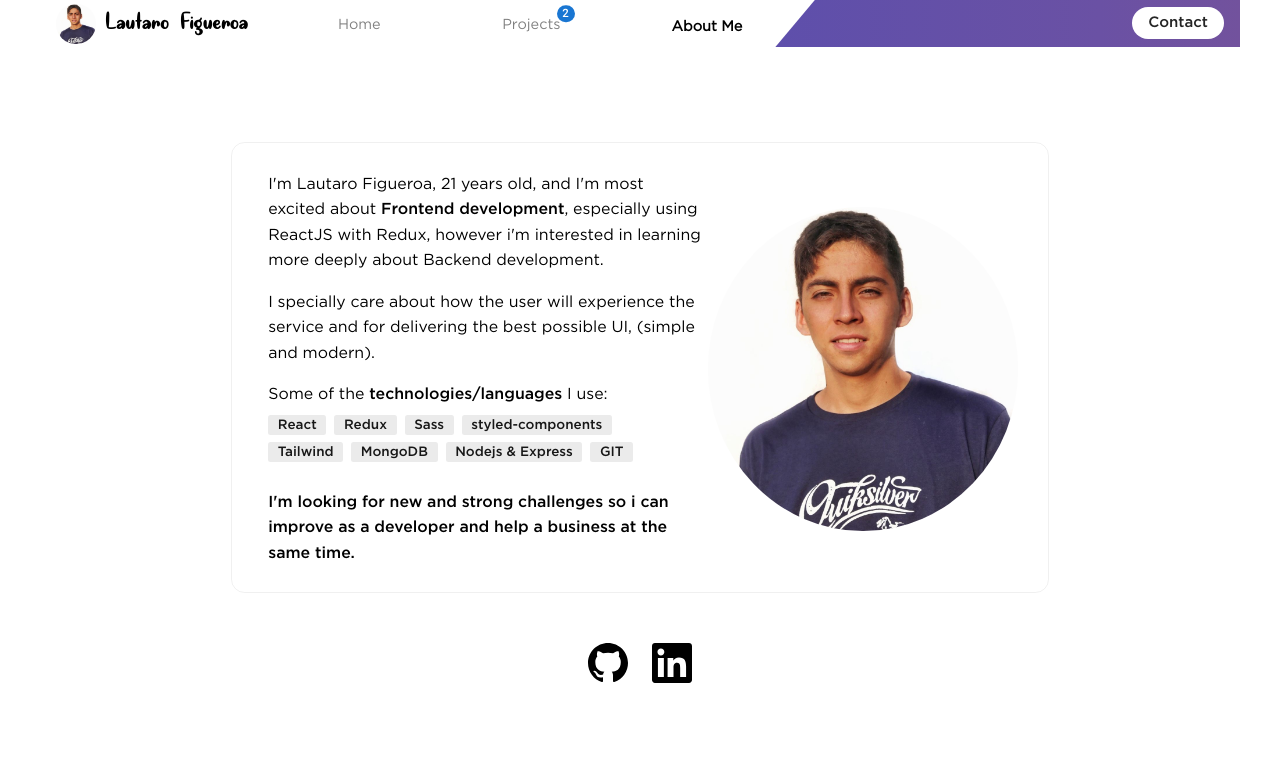
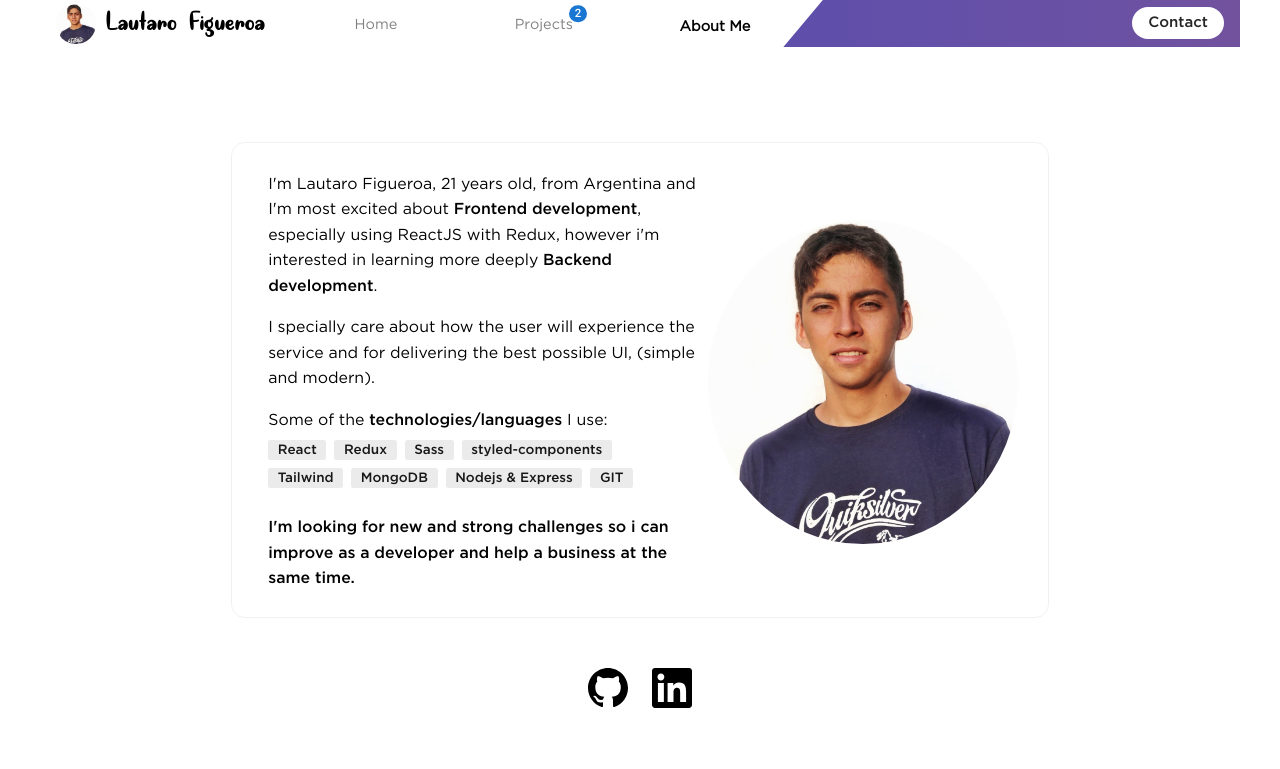
Before and after one commit to hellodiamalassana/dlk, a React (Create React App) app: page /about in a window 1280 px wide. Shown: the top 769 px of the page. Built offline with nearby package versions, Linux system fonts and the light colour scheme.

Commit message:
Portfolio Website 0.4

```diff
--- a/src/Components/Header/Navigationbar.js
+++ b/src/Components/Header/Navigationbar.js
@@ -38,7 +38,7 @@ function Header() {
           Home
         </Link>
         <a
-          href="/#projectsId"
+          href="/#my-projects"
           className={pathname === "/projects" ? "activeLink" : ""}
         >
           <StyledBadge
--- a/src/Components/Header/styled-components.js
+++ b/src/Components/Header/styled-components.js
@@ -68,8 +68,9 @@ export const StyledPicture = styled(ExtendFlexAttrs).attrs(() => ({
 
   h3 {
     font-family: "Quite Magical";
-    font-size: 28px;
-    margin-left: 0.6rem;
+    font-size: 1.95rem;
+    margin-top: 0.125rem;
+    margin-left: 0.625rem;
     font-weight: 500;
   }
 `;
--- a/src/Pages/AboutMe/Main.js
+++ b/src/Pages/AboutMe/Main.js
@@ -26,10 +26,11 @@ function Main() {
       <StyledAboutMe>
         <div>
           <p>
-            I'm Lautaro Figueroa, 21 years old, and I'm most excited about
+            I'm Lautaro Figueroa, 21 years old, from Argentina and I'm most
+            excited about
             <span> Frontend development</span>, especially using ReactJS with
-            Redux, however i'm interested in learning more deeply about Backend
-            development.
+            Redux, however i'm interested in learning more deeply
+            <span> Backend development</span>.
           </p>
           <p>
             I specially care about how the user will experience the service and
--- a/src/Pages/Projects/Main.js
+++ b/src/Pages/Projects/Main.js
@@ -33,11 +33,10 @@ function MyProjects() {
           fill="#f8f8f8"
           fillOpacity="1"
           d="M0,128L60,138.7C120,149,240,171,360,160C480,149,600,107,720,112C840,117,960,171,1080,181.3C1200,192,1320,160,1380,144L1440,128L1440,320L1380,320C1320,320,1200,320,1080,320C960,320,840,320,720,320C600,320,480,320,360,320C240,320,120,320,60,320L0,320Z"
-          id="projectsId"
         />
       </svg>
       <StyledProjectsSection>
-        <h2 id="my-projects">My Projects</h2>
+        <h2 id="my-projects">My Last Projects</h2>
         <span className="h2-border" />
         <div>
           {projectsData.map((project) => {
```
